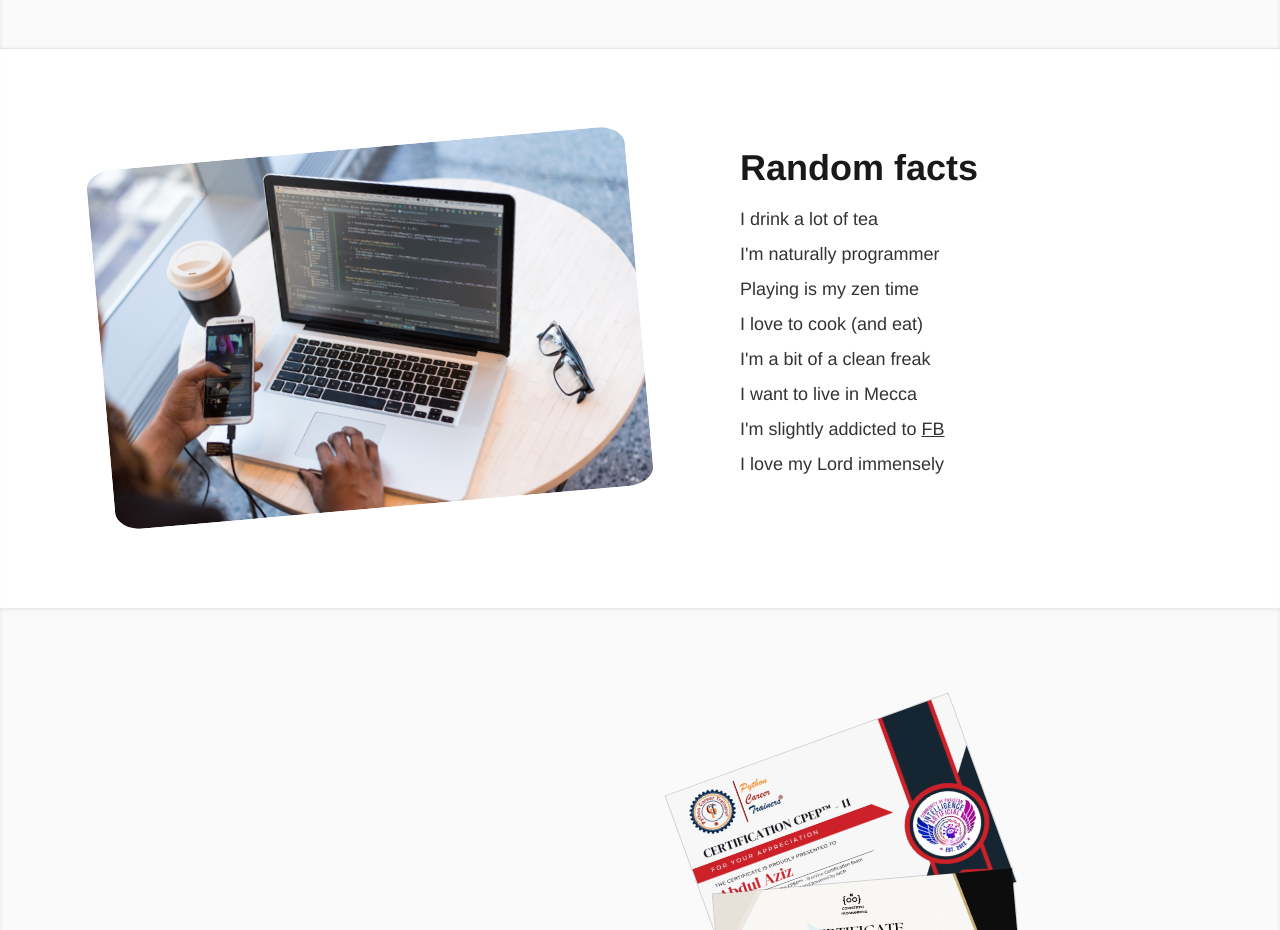
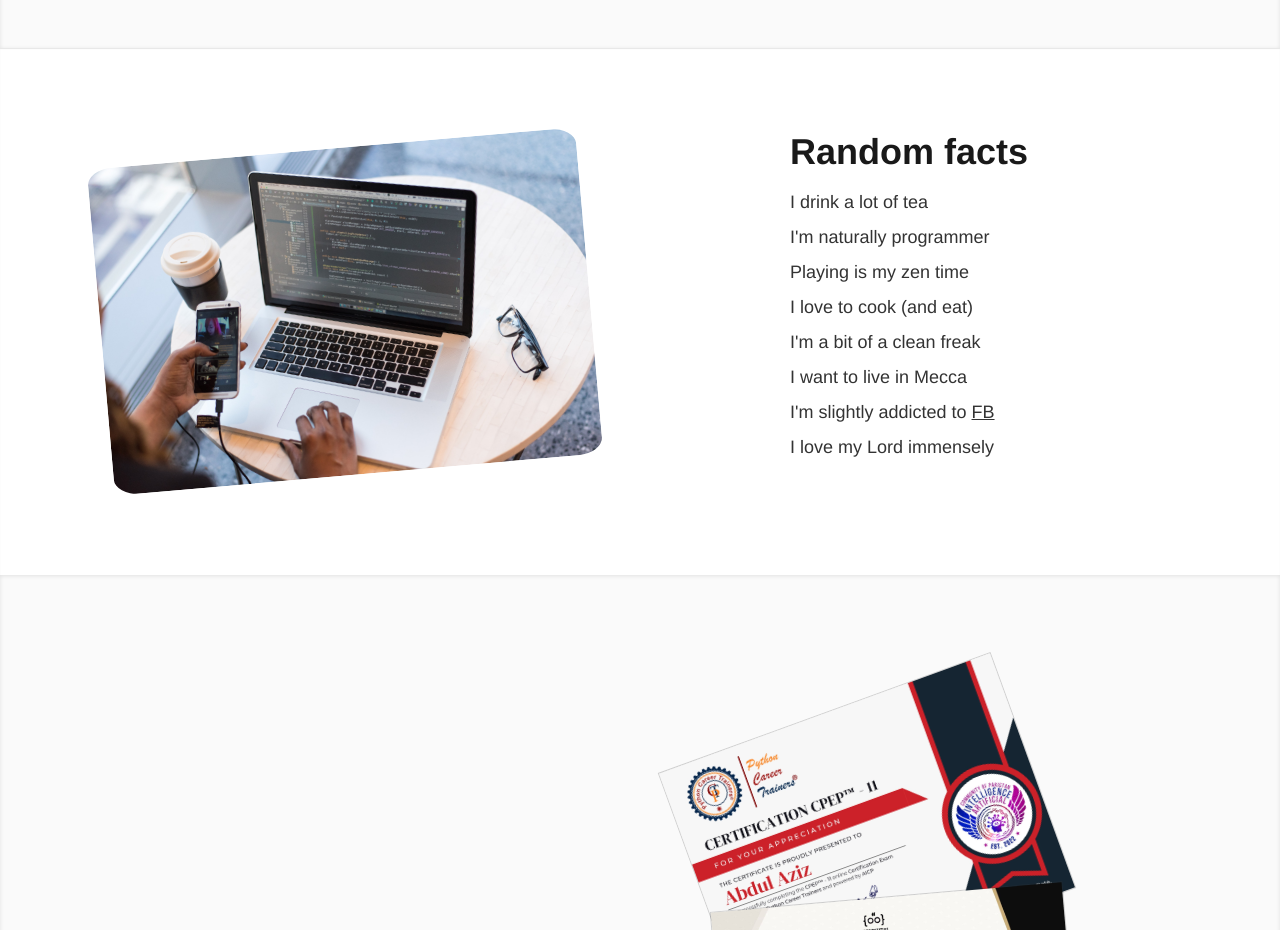
Before and after one commit to aziz6292/portfolio, a plain HTML site: page about.html in a window 1280 px wide. Shown: the part 1380-2310 px from the top of the page. Drawn offline with Linux system fonts and the light colour scheme.

Commit message:
Add files via upload

```diff
--- a/style.css
+++ b/style.css
@@ -579,12 +579,15 @@ section.light{
 
 .text-random{
   width : 50%;
+  margin-left: 100px;
 }
 
 .transition img{
   box-shadow: inset 0px 1px 4px 0px rgba(0, 0, 0, 0.1);
   border: solid 1px;
   border-color: #33333337;
+  width: 80%;
+  height: 50%;
 }
 .transition .certificate-image1{
   rotate: -20deg;
@@ -640,6 +643,7 @@ section.story{
   margin-left: 200px;
 }
 .story-inner-img{
+  width: 100%;
   border-width: 5px;
   border-color: #f1eeee;
   border-style: solid;
```
